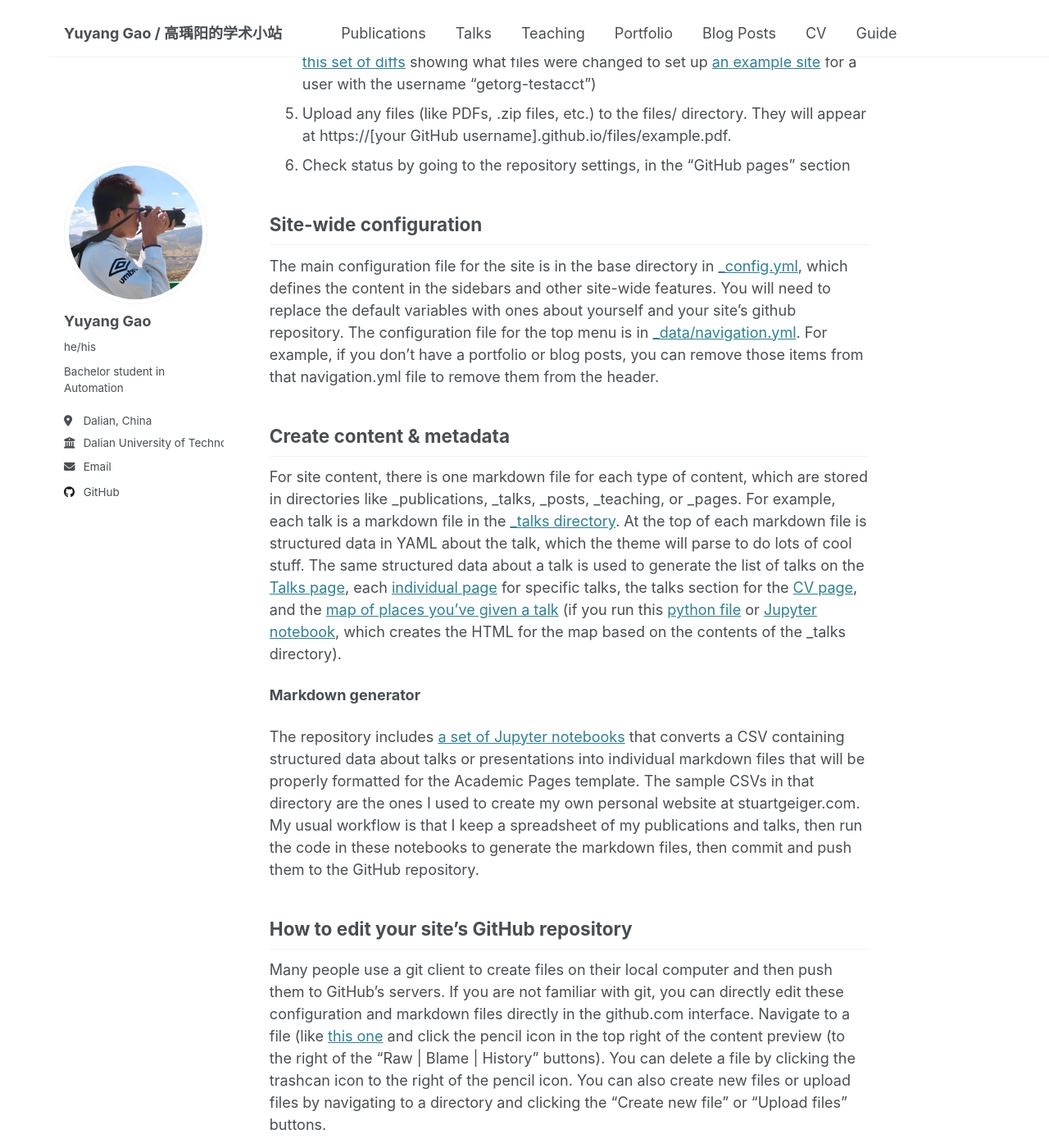
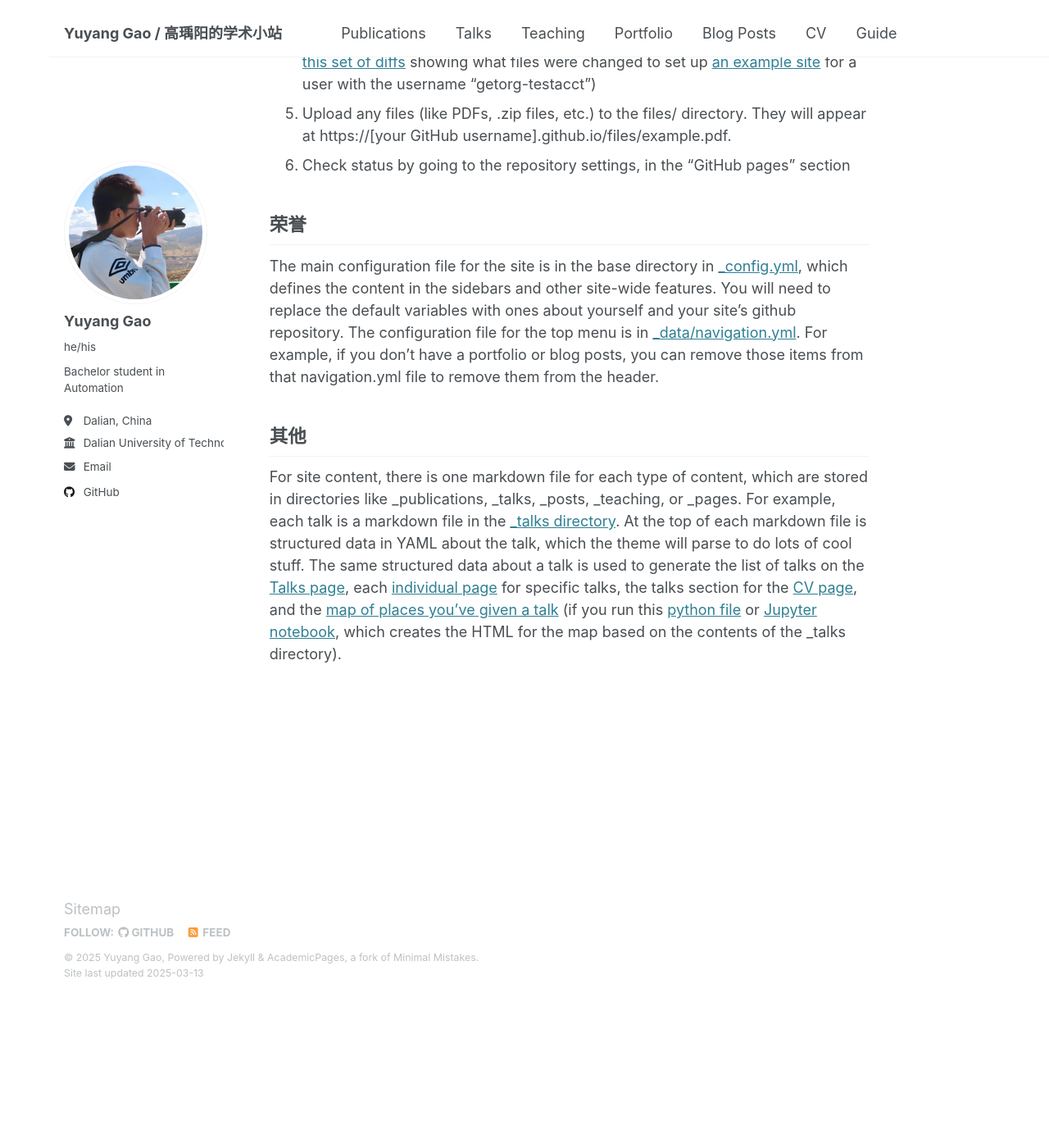
Before and after one commit to AndyGao6186/AndyGao6186.github.io, a Jekyll site: the page built from _pages/about.md, in a window 1280 px wide and 1400 px high, scrolled down 1454 px. Shown: the whole window at 82% size. Built offline with Jekyll 4.4.1, drawn with Linux system fonts in a browser that asks for light colours; after the commit the page ends 2669 px from its top, so only the background shows below that; some of the changed text lies outside the part shown.

Commit message:
Update about.md

```diff
--- a/_pages/about.md
+++ b/_pages/about.md
@@ -19,13 +19,13 @@
 
 [Email](mailto:gaoyuyang6186@163.com) / [Github](https://github.com/AndyGao6186) / [Wechat](../images/wechat.jpg)
 
-A data-driven personal website
+研究兴趣
 ======
 Like many other Jekyll-based GitHub Pages templates, Academic Pages makes you separate the website's content from its form. The content & metadata of your website are in structured markdown files, while various other files constitute the theme, specifying how to transform that content & metadata into HTML pages. You keep these various markdown (.md), YAML (.yml), HTML, and CSS files in a public GitHub repository. Each time you commit and push an update to the repository, the [GitHub pages](https://pages.github.com/) service creates static HTML pages based on these files, which are hosted on GitHub's servers free of charge.
 
 Many of the features of dynamic content management systems (like Wordpress) can be achieved in this fashion, using a fraction of the computational resources and with far less vulnerability to hacking and DDoSing. You can also modify the theme to your heart's content without touching the content of your site. If you get to a point where you've broken something in Jekyll/HTML/CSS beyond repair, your markdown files describing your talks, publications, etc. are safe. You can rollback the changes or even delete the repository and start over - just be sure to save the markdown files! Finally, you can also write scripts that process the structured data on the site, such as [this one](https://github.com/academicpages/academicpages.github.io/blob/master/talkmap.ipynb) that analyzes metadata in pages about talks to display [a map of every location you've given a talk](https://academicpages.github.io/talkmap.html).
 
-Getting started
+经历
 ======
 1. Register a GitHub account if you don't have one and confirm your e-mail (required!)
 1. Fork [this template](https://github.com/academicpages/academicpages.github.io) by clicking the "Use this template" button in the top right.
@@ -34,26 +34,10 @@
 1. Upload any files (like PDFs, .zip files, etc.) to the files/ directory. They will appear at https://[your GitHub username].github.io/files/example.pdf.
 1. Check status by going to the repository settings, in the "GitHub pages" section
 
-Site-wide configuration
+荣誉
 ------
 The main configuration file for the site is in the base directory in [_config.yml](https://github.com/academicpages/academicpages.github.io/blob/master/_config.yml), which defines the content in the sidebars and other site-wide features. You will need to replace the default variables with ones about yourself and your site's github repository. The configuration file for the top menu is in [_data/navigation.yml](https://github.com/academicpages/academicpages.github.io/blob/master/_data/navigation.yml). For example, if you don't have a portfolio or blog posts, you can remove those items from that navigation.yml file to remove them from the header.
 
-Create content & metadata
+其他
 ------
 For site content, there is one markdown file for each type of content, which are stored in directories like _publications, _talks, _posts, _teaching, or _pages. For example, each talk is a markdown file in the [_talks directory](https://github.com/academicpages/academicpages.github.io/tree/master/_talks). At the top of each markdown file is structured data in YAML about the talk, which the theme will parse to do lots of cool stuff. The same structured data about a talk is used to generate the list of talks on the [Talks page](https://academicpages.github.io/talks), each [individual page](https://academicpages.github.io/talks/2012-03-01-talk-1) for specific talks, the talks section for the [CV page](https://academicpages.github.io/cv), and the [map of places you've given a talk](https://academicpages.github.io/talkmap.html) (if you run this [python file](https://github.com/academicpages/academicpages.github.io/blob/master/talkmap.py) or [Jupyter notebook](https://github.com/academicpages/academicpages.github.io/blob/master/talkmap.ipynb), which creates the HTML for the map based on the contents of the _talks directory).
-
-**Markdown generator**
-
-The repository includes [a set of Jupyter notebooks](https://github.com/academicpages/academicpages.github.io/tree/master/markdown_generator
-) that converts a CSV containing structured data about talks or presentations into individual markdown files that will be properly formatted for the Academic Pages template. The sample CSVs in that directory are the ones I used to create my own personal website at stuartgeiger.com. My usual workflow is that I keep a spreadsheet of my publications and talks, then run the code in these notebooks to generate the markdown files, then commit and push them to the GitHub repository.
-
-How to edit your site's GitHub repository
-------
-Many people use a git client to create files on their local computer and then push them to GitHub's servers. If you are not familiar with git, you can directly edit these configuration and markdown files directly in the github.com interface. Navigate to a file (like [this one](https://github.com/academicpages/academicpages.github.io/blob/master/_talks/2012-03-01-talk-1.md) and click the pencil icon in the top right of the content preview (to the right of the "Raw | Blame | History" buttons). You can delete a file by clicking the trashcan icon to the right of the pencil icon. You can also create new files or upload files by navigating to a directory and clicking the "Create new file" or "Upload files" buttons.
-
-Example: editing a markdown file for a talk
-![Editing a markdown file for a talk](/images/editing-talk.png)
-
-For more info
-------
-More info about configuring Academic Pages can be found in [the guide](https://academicpages.github.io/markdown/), the [growing wiki](https://github.com/academicpages/academicpages.github.io/wiki), and you can always [ask a question on GitHub](https://github.com/academicpages/academicpages.github.io/discussions). The [guides for the Minimal Mistakes theme](https://mmistakes.github.io/minimal-mistakes/docs/configuration/) (which this theme was forked from) might also be helpful.
```
